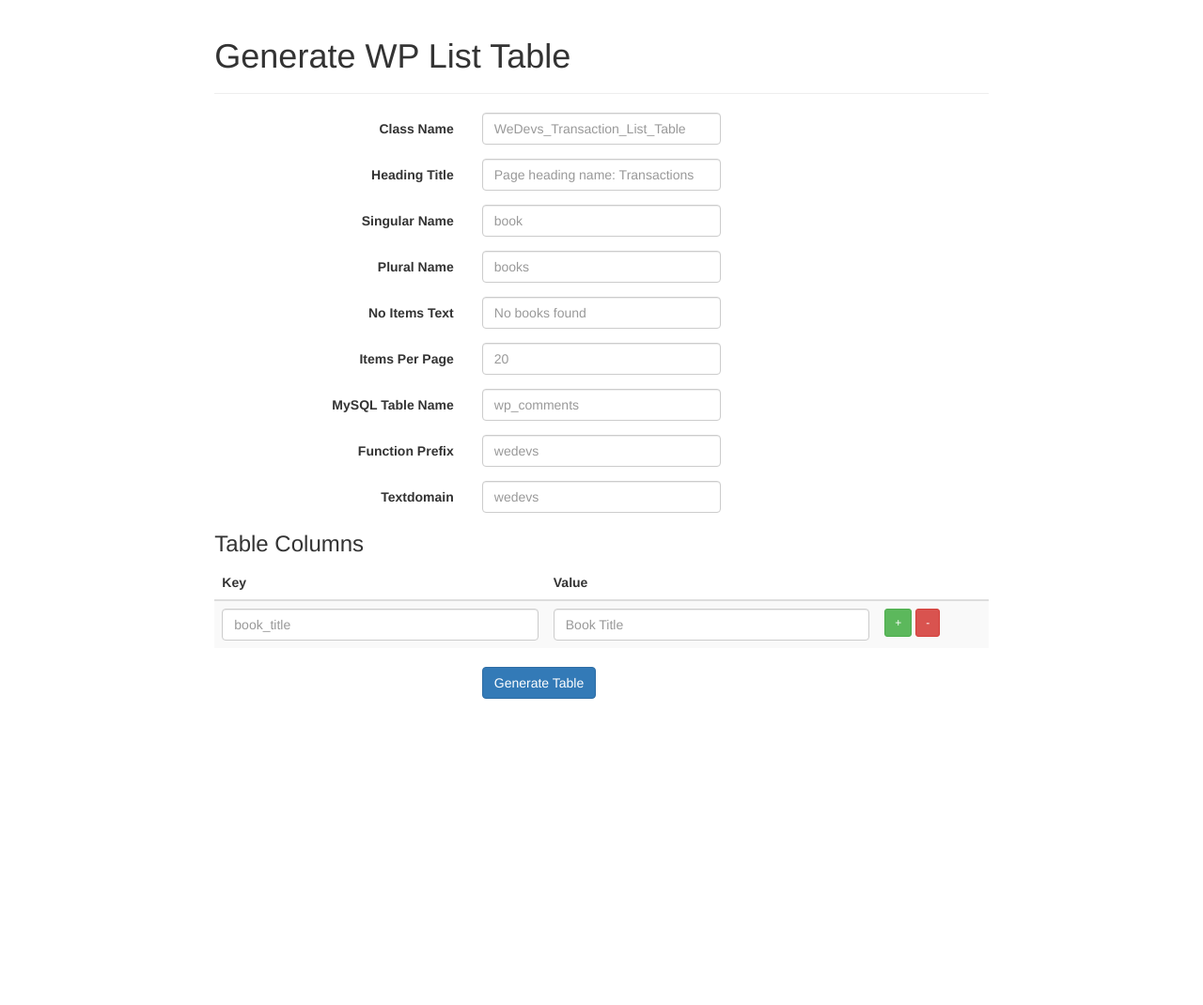
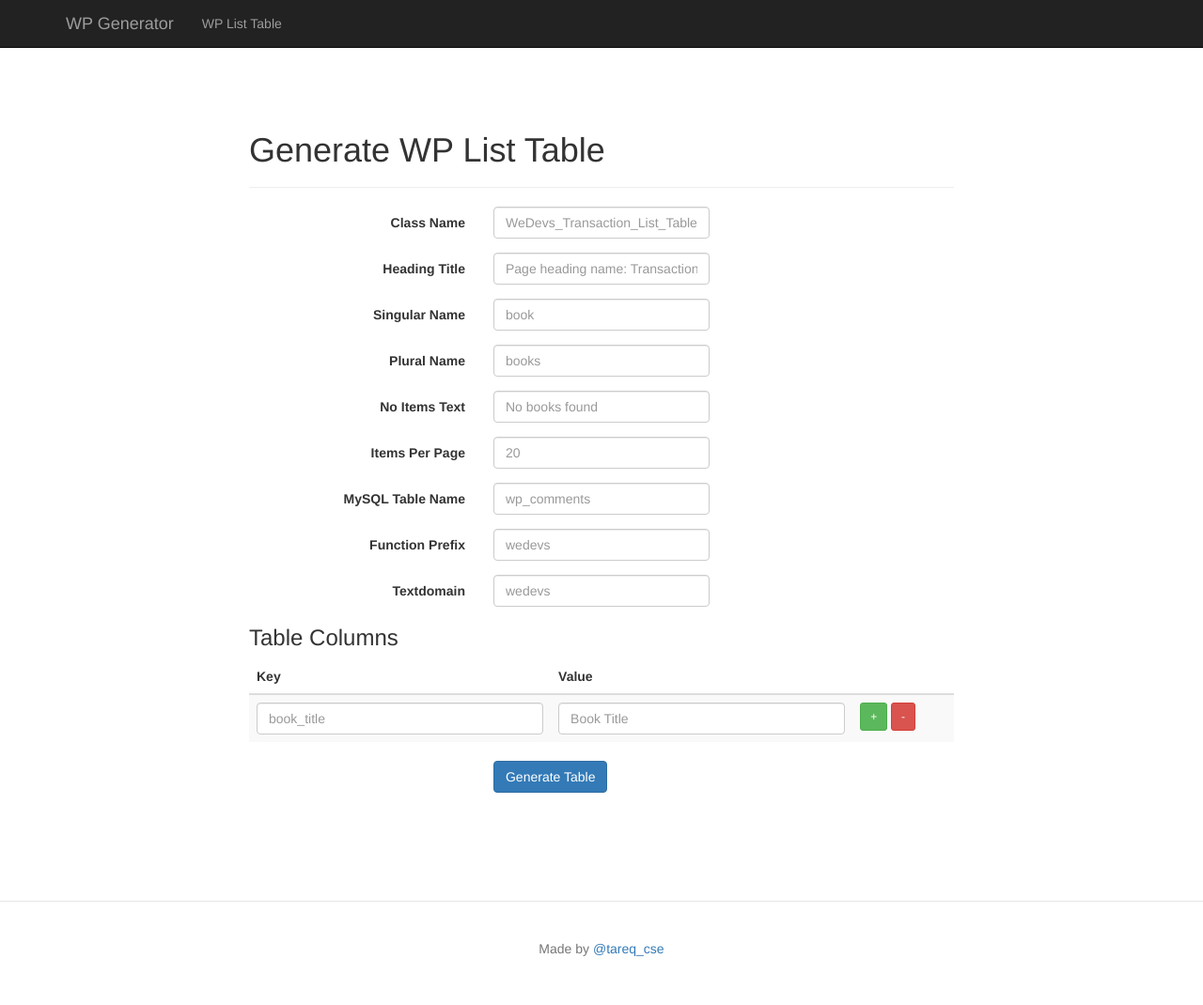
Before and after one commit to tareq1988/wp-generators, a PHP site: page /list-table.php in a window 1280 px wide. Shown: the whole page at 94% size. Before the commit the page ends 744 px from the top, so only its background shows below. Run offline with PHP 8.4, Linux system fonts and the light colour scheme.

Commit message:
header footer added

```diff
--- /dev/null
+++ b/assets/css/style.css
@@ -0,0 +1,8 @@
+footer.footer {
+    padding-top: 40px;
+    padding-bottom: 40px;
+    margin-top: 100px;
+    color: #767676;
+    text-align: center;
+    border-top: 1px solid #e5e5e5;
+}
--- /dev/null
+++ b/footer.php
@@ -0,0 +1,13 @@
+<footer class="footer">
+    <div class="container">
+        <div class="row">
+            <p>Made by <a href="https://twitter.com/tareq_cse">@tareq_cse</a></p>
+        </div>
+    </div>
+</footer>
+
+<script src="assets/js/jquery.min.js" type="text/javascript" charset="utf-8" async defer></script>
+<script src="assets/js/bootstrap.min.js" type="text/javascript" charset="utf-8" async defer></script>
+<script src="assets/js/script.js" type="text/javascript" charset="utf-8" async defer></script>
+</body>
+</html>
--- /dev/null
+++ b/header.php
@@ -0,0 +1,36 @@
+<!DOCTYPE html>
+<html lang="en">
+<head>
+    <meta charset="UTF-8">
+    <title>WP Generator</title>
+    <link rel="stylesheet" href="assets/css/bootstrap.min.css">
+    <link rel="stylesheet" href="assets/css/style.css">
+</head>
+<body>
+    <nav class="navbar navbar-default navbar-fixed-top navbar-inverse">
+        <div class="container">
+            <!-- Brand and toggle get grouped for better mobile display -->
+            <div class="navbar-header">
+                <button type="button" class="navbar-toggle collapsed" data-toggle="collapse" data-target="#bs-example-navbar-collapse-1" aria-expanded="false">
+                    <span class="sr-only">Toggle navigation</span>
+                    <span class="icon-bar"></span>
+                    <span class="icon-bar"></span>
+                    <span class="icon-bar"></span>
+                </button>
+                <a class="navbar-brand" href="index.php">WP Generator</a>
+            </div>
+
+            <!-- Collect the nav links, forms, and other content for toggling -->
+            <div class="collapse navbar-collapse" id="bs-example-navbar-collapse-1">
+                <ul class="nav navbar-nav">
+                    <li>
+                        <a href="list-table.php">WP List Table</a>
+                    </li>
+                </ul>
+            </div>
+            <!-- /.navbar-collapse -->
+        </div>
+        <!-- /.container-fluid -->
+    </nav>
+
+    <div style="margin-bottom: 100px;"></div>
--- a/list-table.php
+++ b/list-table.php
@@ -1,17 +1,15 @@
 <?php
 if ( isset( $_POST['submit'] ) ) {
 
-    $list_table_codes = file_get_contents( 'templates/list-table.php' );
+    $list_table_codes     = file_get_contents( 'templates/list-table.php' );
+    $list_table_functions = file_get_contents( 'templates/list-table-functions.php' );
+    $list_table_view      = file_get_contents( 'templates/list-table-view.php' );
 
-    $list_table_functions = file_get_contents( 'templates/list-table-functions.php' );
-
-    $list_table_view = file_get_contents( 'templates/list-table-view.php' );
-
-    $column_names = '';
-    $column_defaults = '';
+    $column_names         = '';
+    $column_defaults      = '';
 
     foreach ($_POST['table_key'] as $key => $value) {
-        $column_names .= "            '$value'      => __( '" . $_POST['table_value'][ $key ] . "', '" . $_POST['textdomain'] ."' ),\n";
+        $column_names    .= "            '$value'      => __( '" . $_POST['table_value'][ $key ] . "', '" . $_POST['textdomain'] ."' ),\n";
         $column_defaults .= "            case '$value':\n";
         $column_defaults .= "                return \$item->$value;\n\n";
     }
@@ -51,16 +49,11 @@ if ( isset( $_POST['submit'] ) ) {
 }
 ?>
 
-<!DOCTYPE html>
-<html lang="en">
-<head>
-    <meta charset="UTF-8">
-    <title>List Table Generator</title>
-    <link rel="stylesheet" href="assets/css/bootstrap.min.css">
-</head>
-<body>
-    <div class="container-fluid">
+<?php include 'header.php'; ?>
+
+<div class="container">
     <div class="row">
+
         <div class="col-md-8 col-md-offset-2">
 
             <div class="page-header">
@@ -185,8 +178,4 @@ if ( isset( $_POST['submit'] ) ) {
     </div>
 </div>
 
-<script src="assets/js/jquery.min.js" type="text/javascript" charset="utf-8" async defer></script>
-<script src="assets/js/bootstrap.min.js" type="text/javascript" charset="utf-8" async defer></script>
-<script src="assets/js/script.js" type="text/javascript" charset="utf-8" async defer></script>
-</body>
-</html>
+<?php include 'footer.php'; ?>
```
Also changed, not shown: index.html (deleted, +0 -16 lines), index.php (added, +17 -0 lines), sidebar.php (added, +13 -0 lines).
